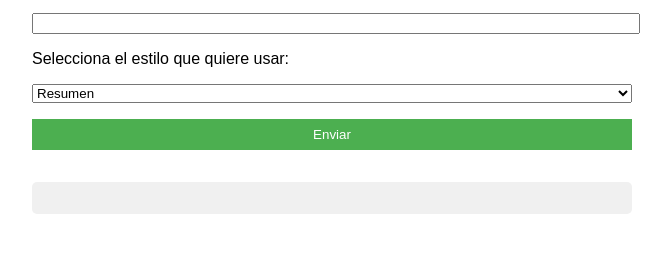
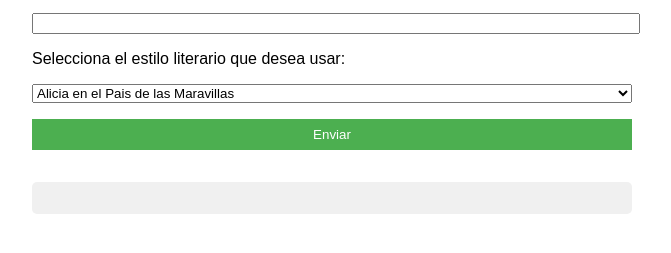
Before and after one commit to Kazeai-chan/Literario, a plain HTML site: page index.html in a window 1280 px wide. Shown: the part 149-402 px from the top of the page, without its empty margins (308-979 px from the left). Drawn offline with Linux system fonts and the light colour scheme.

Commit message:
corrige html

```diff
--- a/index.html
+++ b/index.html
@@ -37,10 +37,10 @@
     <label for="frase">Escribe una frase:</label>
     <input type="text" id="frase" name="frase" required />
 
-    <label for="opcion">Selecciona el estilo que quiere usar:</label>
+    <label for="opcion">Selecciona el estilo literario que desea usar:</label>
     <select id="opcion" name="opcion">
-      <option value="Alicia en el pais de la Maravillas">Resumen</option>
-      <option value="Martin Rivas">Responder pregunta</option>
+      <option value="alicia">Alicia en el Pais de las Maravillas</option>
+      <option value="martin">Martin Rivas</option>
     </select>
 
     <button type="submit">Enviar</button>
```
